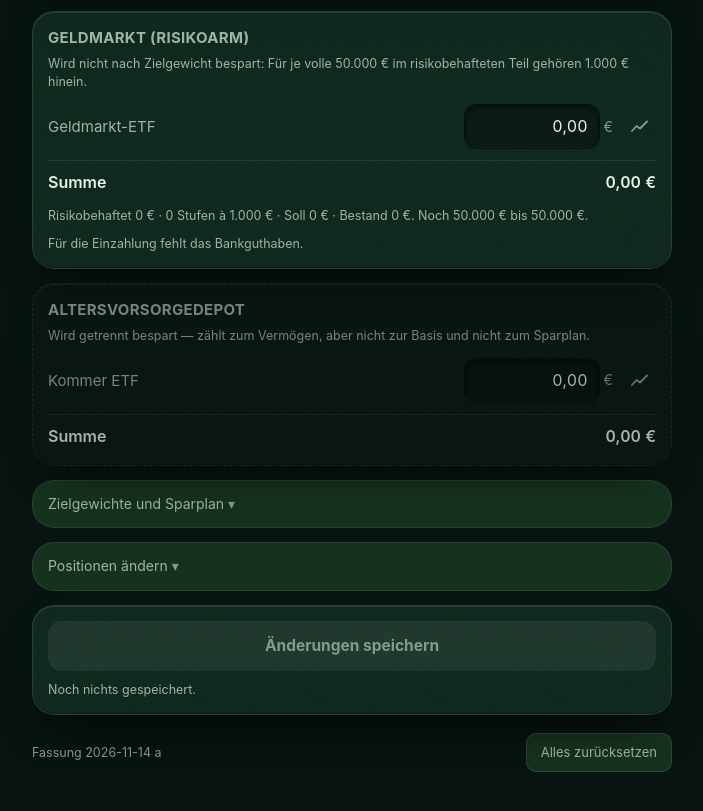
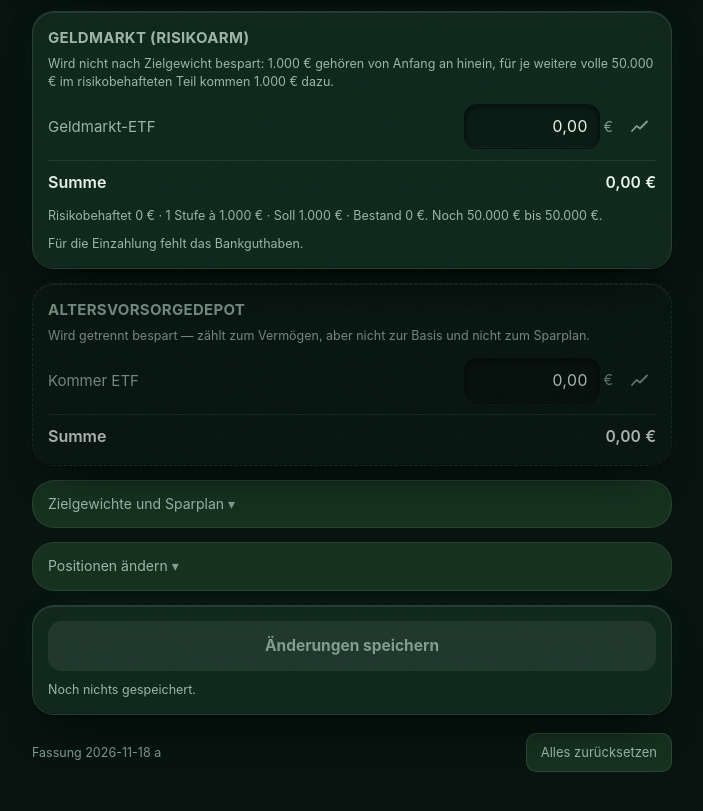
Before and after one commit to asuppacher/vermoegensrechner, a plain HTML site: page index.html in a window 1280 px wide. Shown: the part 3315-4126 px from the top of the page, without its empty margins (288-991 px from the left). Drawn offline with Linux system fonts and the light colour scheme.

Commit message:
Add files via upload

```diff
--- a/index.html
+++ b/index.html
@@ -541,7 +541,8 @@
     <div class="card">
       <h2>Geldmarkt (risikoarm)</h2>
       <p class="notiz" style="margin:-4px 0 6px">Wird nicht nach Zielgewicht bespart:
-        Für je volle 50.000 € im risikobehafteten Teil gehören 1.000 € hinein.</p>
+        1.000 € gehören von Anfang an hinein, für je weitere volle 50.000 € im
+        risikobehafteten Teil kommen 1.000 € dazu.</p>
       <div id="g-geldmarkt"></div>
       <div class="summe-zeile"><span>Summe</span><span id="s-geldmarkt">—</span></div>
       <p class="notiz" id="gmStand"></p>
@@ -831,9 +832,11 @@
   /**
    * Geldmarkt-ETF: der risikoarme Gegenpol zum Depot.
    *
-   * Die Regel hängt nicht am Kalender, sondern an einer Schwelle: Für jede
-   * vollen 50.000 € im risikobehafteten Teil des Vermögens gehören 1.000 € in
-   * den Geldmarkt-ETF. Verglichen wird dabei das Soll mit dem tatsächlichen
+   * Die Regel hängt nicht am Kalender, sondern an Schwellen: 1.000 € gehören
+   * von Anfang an hinein, und für jede weiteren vollen 50.000 € im
+   * risikobehafteten Teil des Vermögens kommen 1.000 € dazu. Bei 0 € Risiko
+   * ist das Soll also 1.000 €, bei 50.000 € sind es 2.000 €, bei 160.000 €
+   * sind es 4.000 €. Verglichen wird dabei das Soll mit dem tatsächlichen
    * Bestand, nicht mit einer Liste getätigter Einzahlungen. Daraus ergeben
    * sich zwei Dinge von selbst:
    *   - Ist der Bestand durch Kursgewinne schon über der nächsten Stufe,
@@ -855,7 +858,8 @@
     var konto = cent(guthaben);
     var mindestKonto = Math.max(0, cent((Number(puffer) || 0) * GM_KONTO_PROZENT / 100));
 
-    var stufen = Math.floor(risiko / GM_STUFE);
+    var ueberschritten = Math.floor(risiko / GM_STUFE);  // überschrittene Schwellen
+    var stufen = ueberschritten + 1;                     // plus der Grundbetrag
     var soll = stufen * GM_RATE;
     var fehlbetrag = Math.max(0, cent(soll - wert));
     var verfuegbar = Math.max(0, cent(konto - mindestKonto));
@@ -875,8 +879,8 @@
       aufgeschoben: Math.max(0, cent(fehlbetrag - jetzt)),
       mindestKonto: mindestKonto,
       kontoFuerRest: cent(mindestKonto + fehlbetrag),
-      naechsteStufe: (stufen + 1) * GM_STUFE,
-      bisNaechsteStufe: Math.max(0, cent((stufen + 1) * GM_STUFE - risiko))
+      naechsteStufe: (ueberschritten + 1) * GM_STUFE,
+      bisNaechsteStufe: Math.max(0, cent((ueberschritten + 1) * GM_STUFE - risiko))
     };
   }
 
@@ -967,7 +971,7 @@
   var STANDARD_PUFFER = 10000;
   var SPEICHER = "zuflussverteiler.v1";
   var INVEST_TAG = 15;
-  var FASSUNG = "2026-11-14 a";   // steht unten auf der Seite: zeigt, welche Fassung geladen ist
+  var FASSUNG = "2026-11-18 a";   // steht unten auf der Seite: zeigt, welche Fassung geladen ist
 
   var eur = new Intl.NumberFormat("de-DE", { style: "currency", currency: "EUR", minimumFractionDigits: 2, maximumFractionDigits: 2 });
   var eurKurz = new Intl.NumberFormat("de-DE", { style: "currency", currency: "EUR", minimumFractionDigits: 0, maximumFractionDigits: 0 });
```
